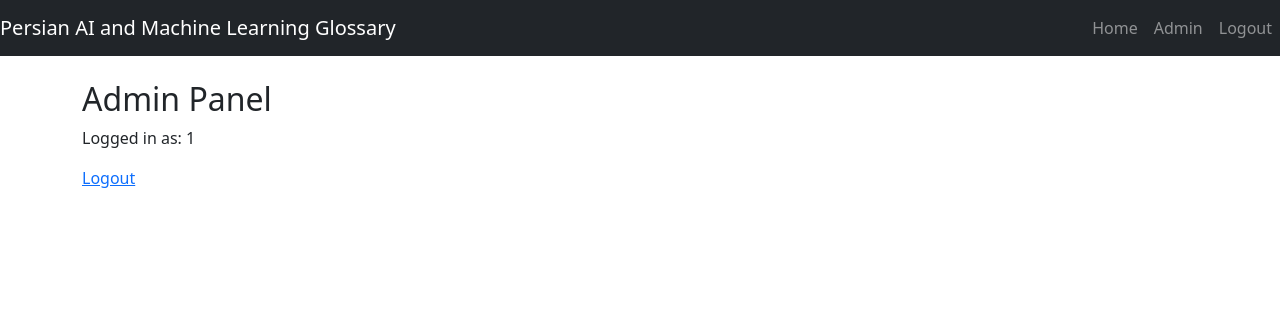
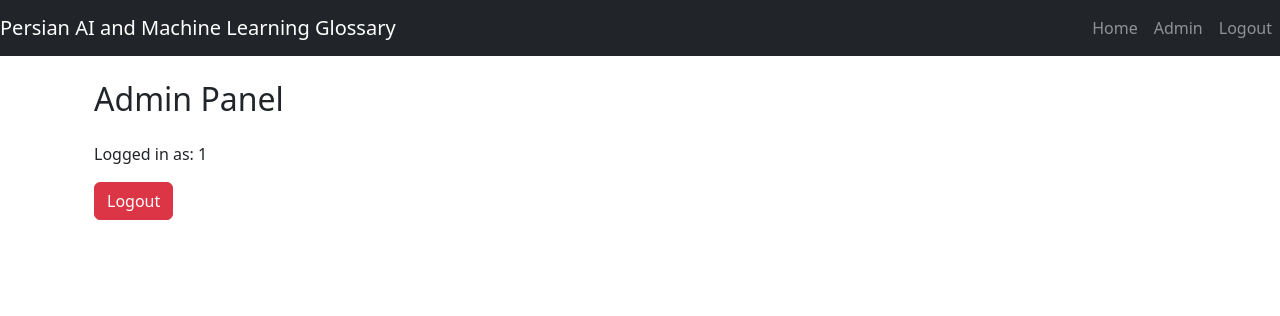
Before and after one commit to snrazavi/Persian-AI-and-Machine-Learning-Glossary, a Flask app: page /admin in a window 1280 px wide. Shown: the top 316 px of the page. Run offline with Flask 3, Linux system fonts and the light colour scheme; the visitor is signed in with stand-in values (Sample User, id 1); data that the repository does not hold is empty; some libraries are stand-ins or nearby versions.

Commit message:
update admin page

```diff
--- a/templates/admin.html
+++ b/templates/admin.html
@@ -2,22 +2,31 @@
 {% extends "base.html" %}
 
 {% block content %}
-<h2>Admin Panel</h2>
+<div class="container">
+    <h2 class="my-4">Admin Panel</h2>
     <p>Logged in as: {{ current_user.id }}</p>
-<a href="{{ url_for('main.logout') }}">Logout</a>
+    <a href="{{ url_for('main.logout') }}" class="btn btn-danger mb-3">Logout</a>
 
     {% for translation in translations %}
-    <div>
-        <h4>{{ translation.glossary_term.english_term }}</h4>
-        <p>{{ translation.persian_translation }} (ID: {{ translation.id }})</p>
-        <form method="POST">
+        <div class="card mb-3">
+            <div class="card-body">
+                <h4 class="card-title">{{ translation.glossary_term.english_term }}</h4>
+                <p class="card-text">{{ translation.persian_translation }} (ID: {{ translation.id }})</p>
+                <form method="POST" class="d-inline">
                     <input type="hidden" name="translation_id" value="{{ translation.id }}">
-            <input type="submit" name="action" value="approve">
-            <input type="submit" name="action" value="delete">
-            <label for="new_translation">Edit translation:</label>
-            <input type="text" name="new_translation" value="{{ translation.persian_translation }}">
-            <input type="submit" name="action" value="edit">
+                    <button type="submit" name="action" value="approve" class="btn btn-success">Approve</button>
+                    <button type="submit" name="action" value="delete" class="btn btn-danger">Delete</button>
+                </form>
+                <form method="POST" class="d-inline">
+                    <input type="hidden" name="translation_id" value="{{ translation.id }}">
+                    <div class="input-group mt-2">
+                        <label class="input-group-text" for="new_translation">Edit translation:</label>
+                        <input type="text" name="new_translation" value="{{ translation.persian_translation }}" class="form-control">
+                        <button type="submit" name="action" value="edit" class="btn btn-primary">Edit</button>
+                    </div>
                 </form>
             </div>
+        </div>
     {% endfor %}
+</div>
 {% endblock %}
```
Lines whose indentation alone changed are shown as unchanged.
